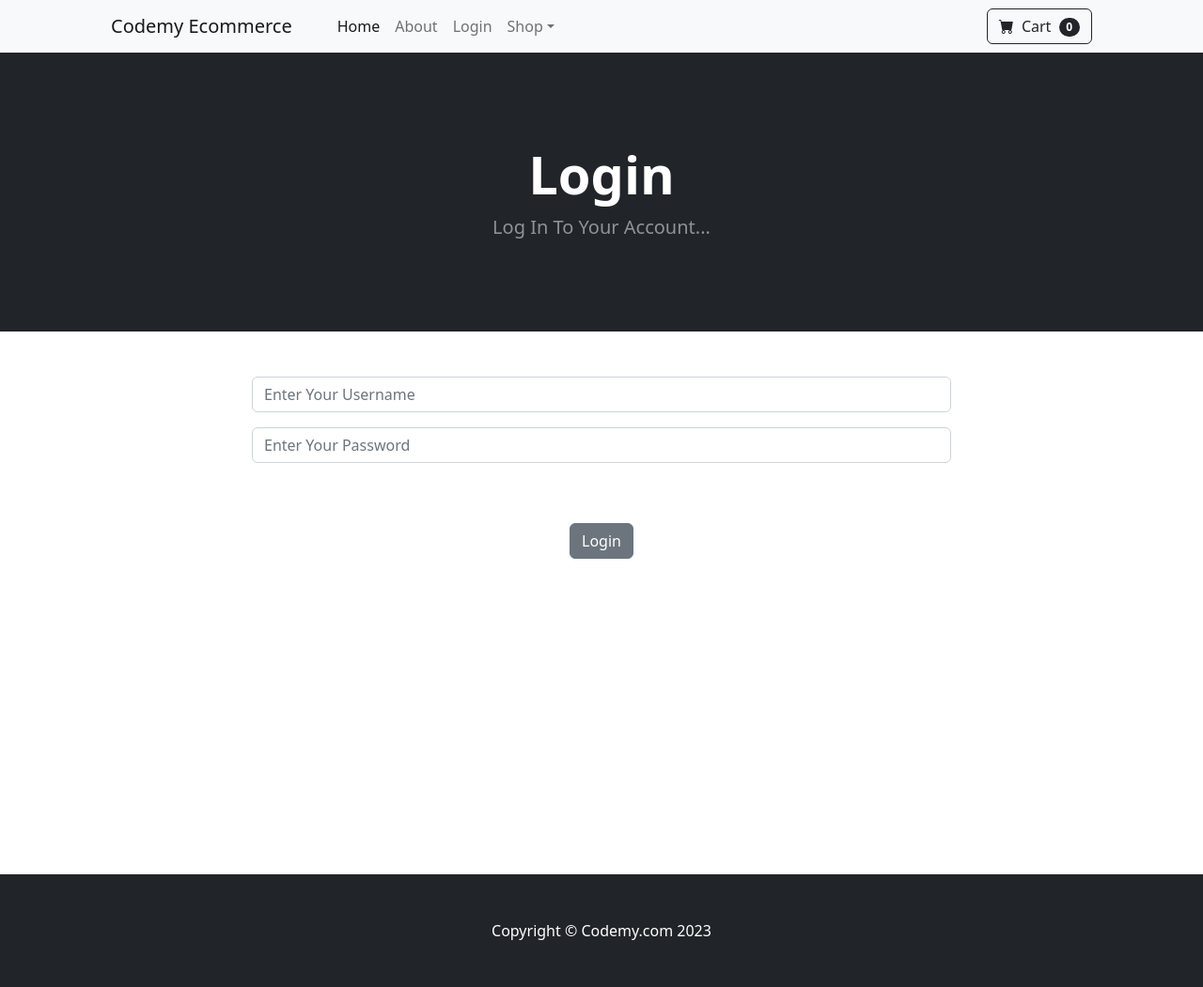
After one commit to CapitainFan/Ecom, a Django app: page /login/ in a window 1280 px wide. The commit adds this page. Shown: the whole page at 94% size. Run offline with Django 4.2, Linux system fonts and the light colour scheme; some libraries are stand-ins or nearby versions.

Commit message:
added login/logout

```diff
--- a/ecom/store/templates/base.html
+++ b/ecom/store/templates/base.html
@@ -18,6 +18,15 @@
     <body>
         {% include 'navbar.html' %}
 
+        {% if messages %}
+            {% for message in messages %}
+                <div class="alert alert-warning alert-dismissible fade show" role="alert">
+                    {{ message }}
+                    <button type="button" class="btn-close" data-bs-dismiss="alert" aria-label="Close"></button>
+                </div>
+            {% endfor %}
+        {% endif %}
+
         {% block content %}
         {% endblock %}
 
--- /dev/null
+++ b/ecom/store/templates/login.html
@@ -0,0 +1,48 @@
+{% extends 'base.html' %}
+{% block content %}
+
+<!-- Header-->
+        <header class="bg-dark py-5">
+            <div class="container px-4 px-lg-5 my-5">
+                <div class="text-center text-white">
+                    <h1 class="display-4 fw-bolder">Login</h1>
+                    <p class="lead fw-normal text-white-50 mb-0">Log In To Your Account...</p>
+                </div>
+            </div>
+        </header>
+
+        <div class="container">
+        	<div class="row">
+        		<center>
+        			<div class="col-8">
+
+        				<br/><br/>
+<form method="POST" action="{% url 'login' %}">
+    {% csrf_token %}
+
+  <div class="mb-3">
+
+    <input type="text" class="form-control" name="username" placeholder="Enter Your Username">
+
+  </div>
+  <div class="mb-3">
+
+    <input type="password" class="form-control" name="password" placeholder="Enter Your Password">
+  </div>
+  <br/><br/>
+  <button type="submit" class="btn btn-secondary">Login</button>
+</form>
+
+<br/><br/>
+<br/><br/>
+<br/><br/>
+<br/><br/>
+<br/><br/>
+<br/><br/>
+<br/><br/>
+        			</div>
+        		</center>
+        	</div>
+        </div>
+
+{% endblock %}
--- a/ecom/store/templates/navbar.html
+++ b/ecom/store/templates/navbar.html
@@ -7,6 +7,13 @@
             <ul class="navbar-nav me-auto mb-2 mb-lg-0 ms-lg-4">
                 <li class="nav-item"><a class="nav-link active" aria-current="page" href="{% url 'home' %}">Home</a></li>
                 <li class="nav-item"><a class="nav-link" href="{% url 'about' %}">About</a></li>
+
+                {% if user.is_authenticated %}
+                    <li class="nav-item"><a class="nav-link" href="{% url 'logout' %}">Logout</a></li>
+                {% else %}
+                    <li class="nav-item"><a class="nav-link" href="{% url 'login' %}">Login</a></li>
+                {% endif %}
+
                 <li class="nav-item dropdown">
                     <a class="nav-link dropdown-toggle" id="navbarDropdown" href="#" role="button" data-bs-toggle="dropdown" aria-expanded="false">Shop</a>
                     <ul class="dropdown-menu" aria-labelledby="navbarDropdown">
--- a/ecom/store/urls.py
+++ b/ecom/store/urls.py
@@ -4,4 +4,6 @@ from . import views
 urlpatterns = [
     path('', views.home, name='home'),
     path('about/', views.about, name='about'),
+    path('login/', views.login_user, name='login'),
+    path('logout/', views.logout_user, name='logout'),
 ]
--- a/ecom/store/views.py
+++ b/ecom/store/views.py
@@ -1,6 +1,7 @@
-from django.shortcuts import render
+from django.shortcuts import render, redirect
 from .models import Product
-
+from django.contrib.auth import authenticate, login, logout
+from django.contrib import messages
 
 def home(request):
 	products = Product.objects.all()
@@ -9,3 +10,25 @@ def home(request):
 
 def about(request):
 	return render(request, 'about.html', {})
+
+def login_user(request):
+	if request.method == "POST":
+		username = request.POST['username']
+		password = request.POST['password']
+		user = authenticate(request, username=username, password=password)
+		if user is not None:
+			login(request, user)
+			messages.success(request, ("You Have Been Logged In!"))
+			return redirect('home')
+		else:
+			messages.success(request, ("There was an error, please try again..."))
+			return redirect('login')
+
+	else:
+		return render(request, 'login.html', {})
+
+
+def logout_user(request):
+	logout(request)
+	messages.success(request, ("You have been logged out...Thanks for stopping by..."))
+	return redirect('home')
```
